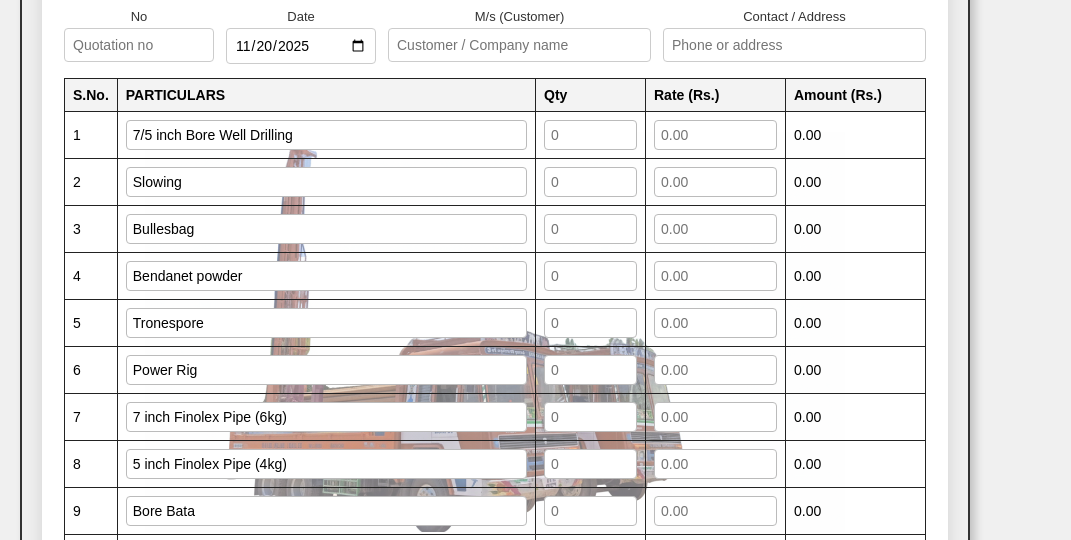
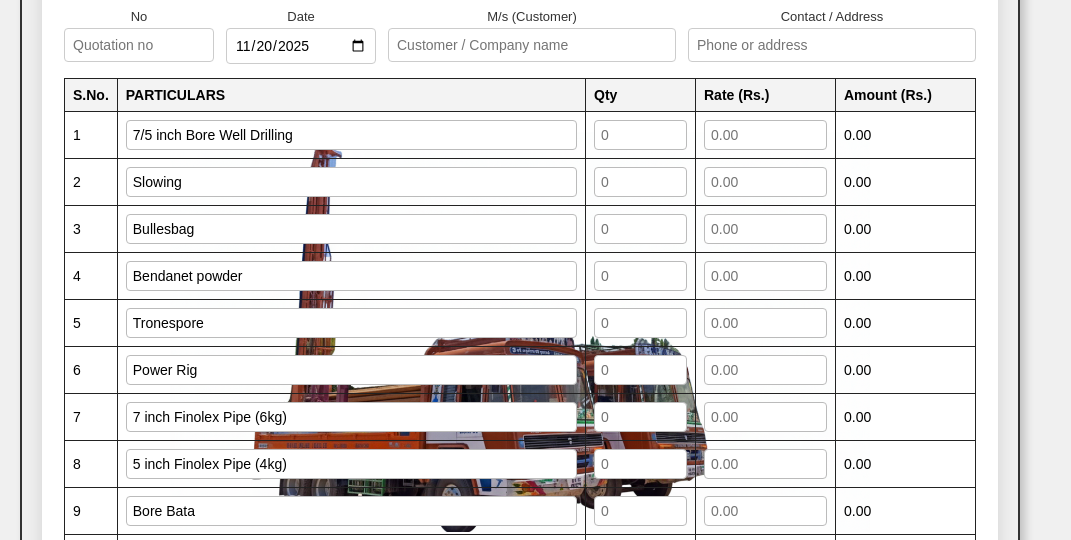
Before and after one commit to muthumanikandan2003/Quotation, a plain HTML site: page index.html in a window 1280 px wide. Shown: the part 385-925 px from the top of the page, without its empty margins (0-1071 px from the left). Drawn offline with Linux system fonts and the light colour scheme.

Commit message:
image change

```diff
--- a/index.html
+++ b/index.html
@@ -14,7 +14,7 @@
           font-family: Arial, Helvetica, sans-serif;
         }
         body {
-          width: 950px;
+          width: 1000px;
             padding: 20px;
             margin: 20px;
             background-color: #f0f0f0;
@@ -59,7 +59,7 @@
           left: 50%;
           top: 46%;
           transform: translate(-50%,-50%);
-          opacity: 0.52;
+
           max-width: 700px;
           pointer-events: none;
           z-index: 0;
```
